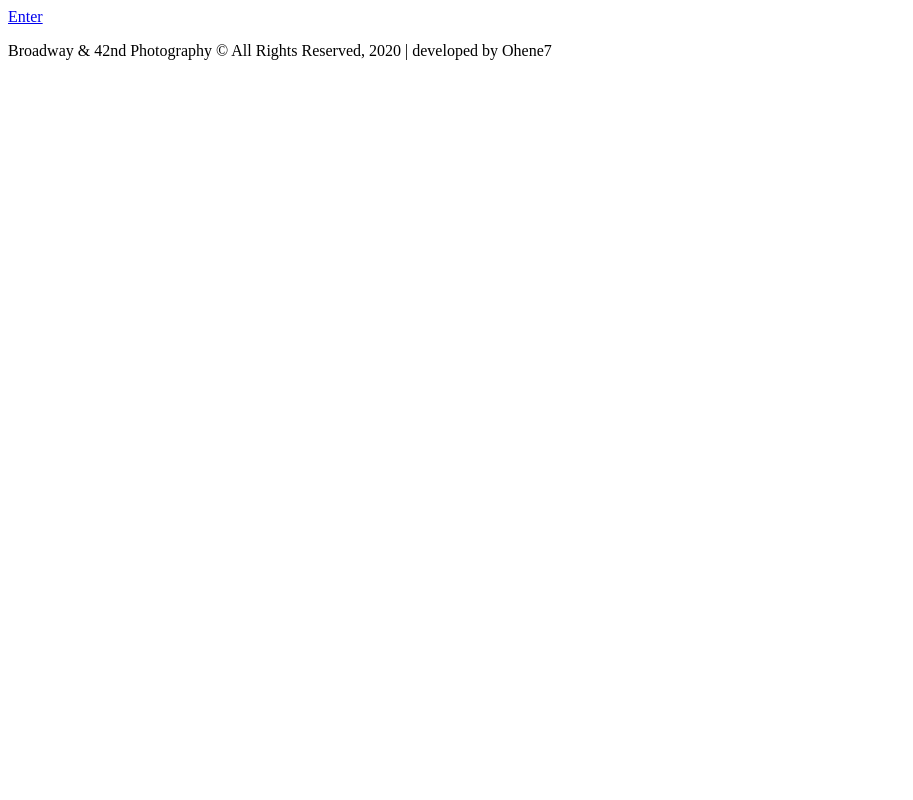
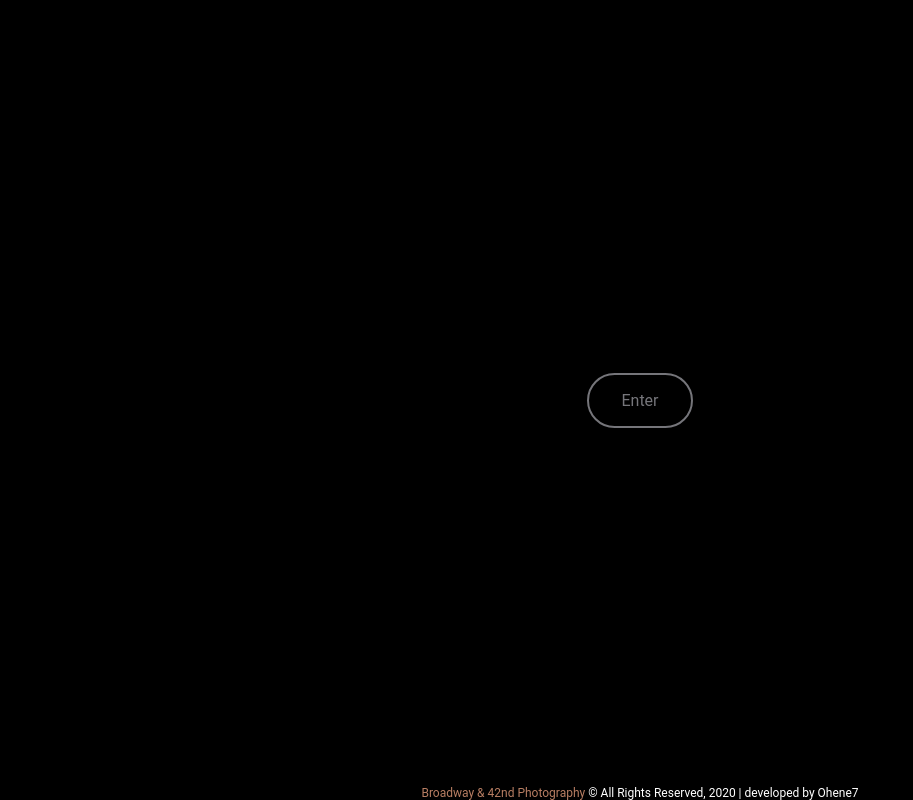
Before and after one commit to Ohene7/broadway, a plain HTML site: page index.html in a window 1280 px wide. Shown: the whole page, without its empty margins (0-913 px from the left). Drawn offline with Linux system fonts and the light colour scheme; files that its build step writes are made by us from their sources; the site is published under a folder, as on GitHub Pages, so addresses that start at the root find nothing.

Commit message:
Update index.html

```diff
--- a/index.html
+++ b/index.html
@@ -5,13 +5,13 @@
   <meta name="viewport" content="width=device-width, initial-scale=1.0">
   <link rel="preconnect" href="https://fonts.gstatic.com">
 <link href="https://fonts.googleapis.com/css2?family=Roboto+Mono&display=swap" rel="stylesheet">
-<link rel="stylesheet" href="/Resources/button.css">
+<link rel="stylesheet" href="button.css">
   <title>Broadway & 42nd Photography | Welcome</title>
 </head>
 <body>
 
 <div class="button-background">
-  <a href="../Main Site/site.html">Enter</a>
+  <a href="site.html">Enter</a>
 </div>
 
 
```
